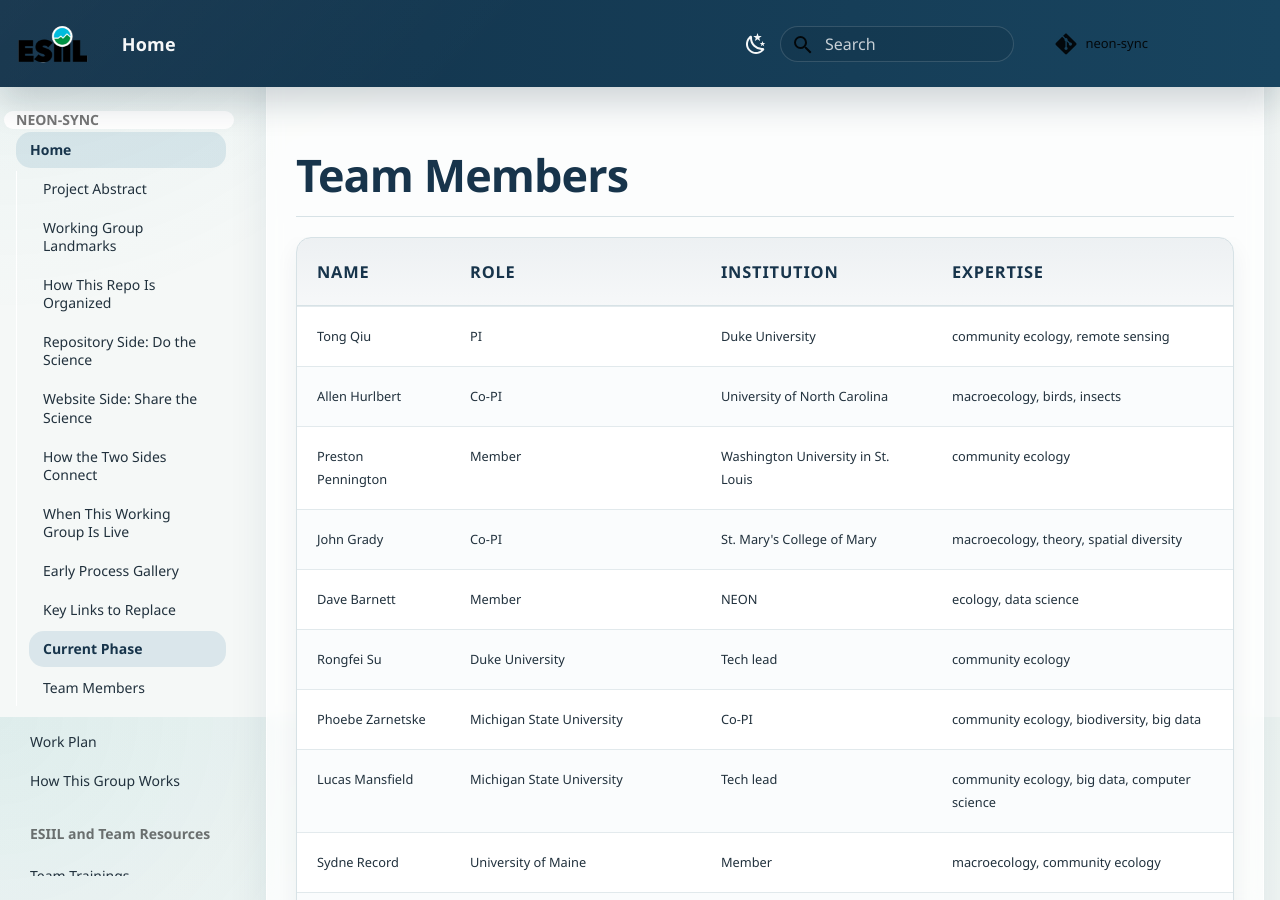
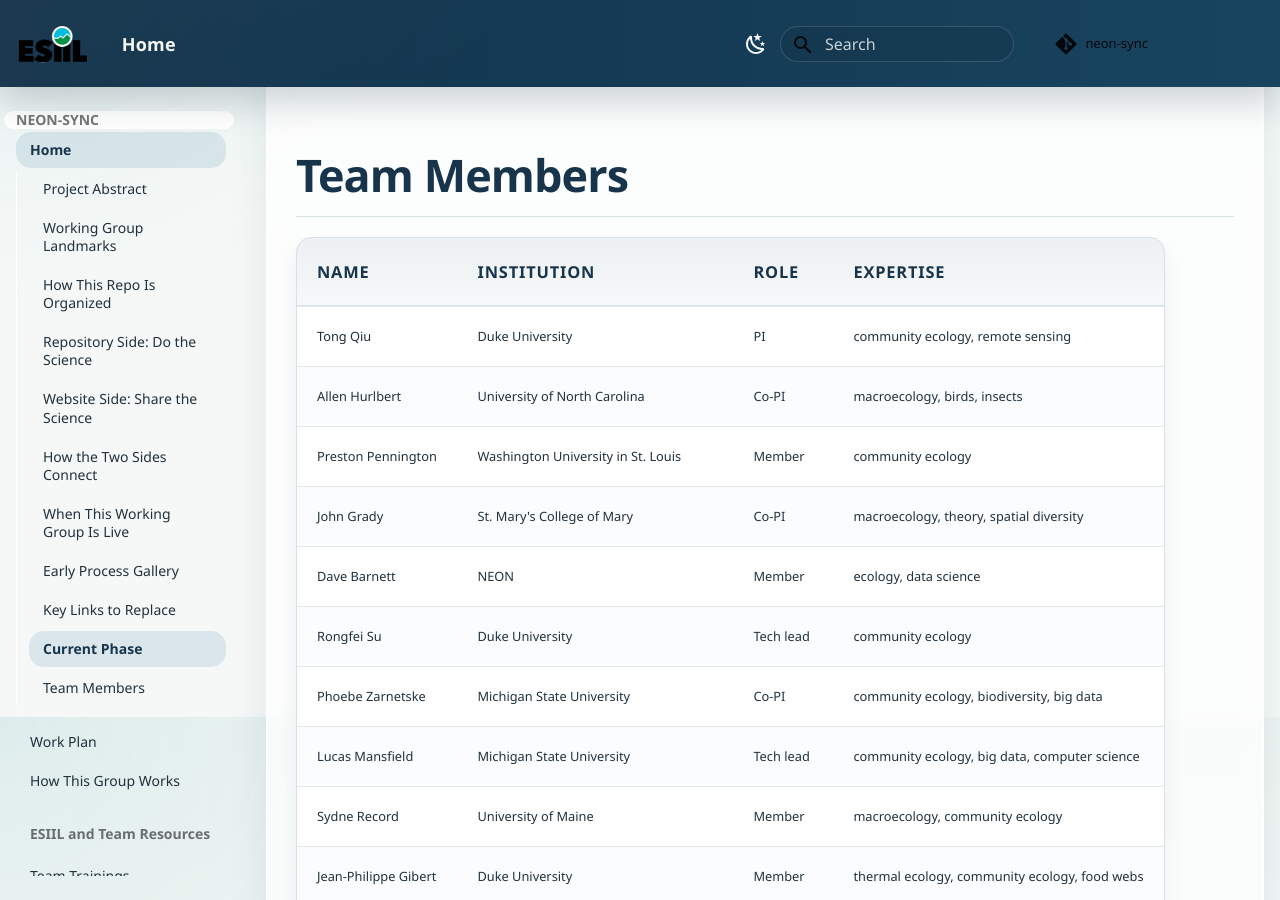
Before and after one commit to CU-ESIIL/neon-sync, an MkDocs documentation site: the page built from docs/index.md, in a window 1280 px wide and 900 px high, scrolled down 7383 px. Built offline with MkDocs 1.6.1 and Material for MkDocs 9.7.7, drawn with Linux system fonts in a browser that asks for light colours; comment, search, counter and statistics services are not loaded.

```diff
--- a/docs/index.md
+++ b/docs/index.md
@@ -102,13 +102,13 @@ Working Phase: Preparing for Meeting 1
 ## Team Members
 
 
-| Name | Role | Institution | Expertise |
+| Name | Institution | Role | Expertise |
 | --- | --- | --- | --- |
-| Tong Qiu | PI | Duke University | community ecology, remote sensing |
-| Allen Hurlbert | Co-PI | University of North Carolina | macroecology, birds, insects |
-| Preston Pennington | Member | Washington University in St. Louis | community ecology |
-| John Grady | Co-PI | St. Mary's College of Mary | macroecology, theory, spatial diversity |
-| Dave Barnett | Member | NEON | ecology, data science |
+| Tong Qiu | Duke University | PI | community ecology, remote sensing |
+| Allen Hurlbert | University of North Carolina | Co-PI | macroecology, birds, insects |
+| Preston Pennington | Washington University in St. Louis | Member | community ecology |
+| John Grady | St. Mary's College of Mary | Co-PI | macroecology, theory, spatial diversity |
+| Dave Barnett | NEON | Member | ecology, data science |
 | Rongfei Su | Duke University | Tech lead | community ecology |
 | Phoebe Zarnetske | Michigan State University | Co-PI | community ecology, biodiversity, big data |
 | Lucas Mansfield | Michigan State University | Tech lead | community ecology, big data, computer science |
```
